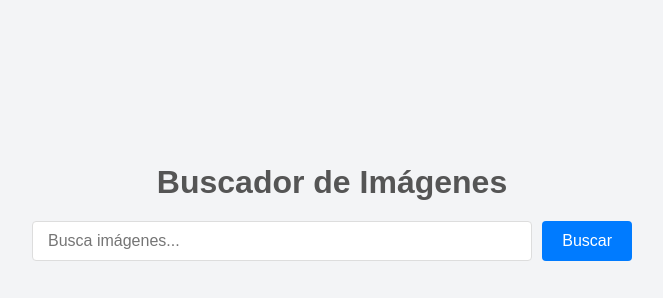
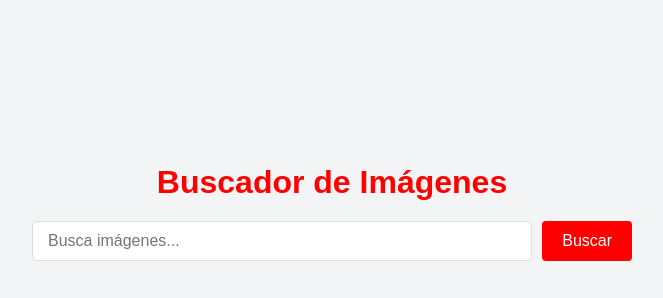
Before and after one commit to DavidParrado/mario-kart, a plain HTML site: page index.html in a window 1280 px wide. Shown: the part 168-466 px from the top of the page, without its empty margins (308-971 px from the left). Drawn offline with Linux system fonts and the light colour scheme.

Commit message:
cambio de color 2

```diff
--- a/index.html
+++ b/index.html
@@ -25,7 +25,7 @@
 
       h1 {
         margin-bottom: 20px;
-        color: #555555;
+        color: #ff0000;
       }
 
       .search-container {
@@ -53,7 +53,7 @@
 
       button {
         padding: 10px 20px;
-        background-color: #007bff;
+        background-color: hsl(0, 100%, 50%);
         color: #fff;
         border: none;
         border-radius: 4px;
```
